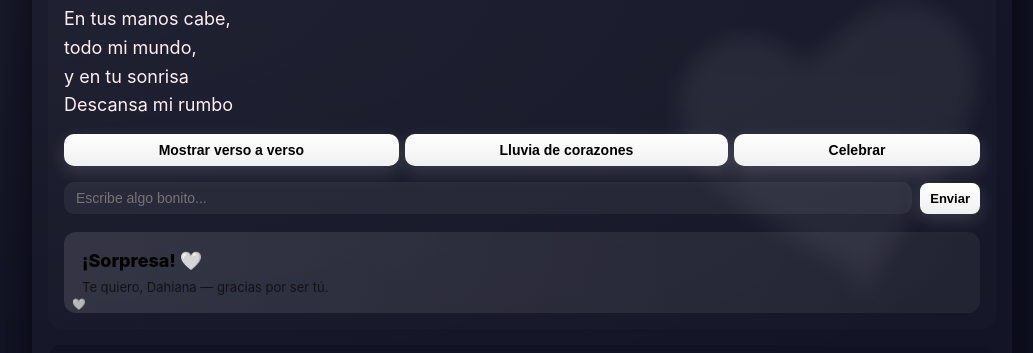
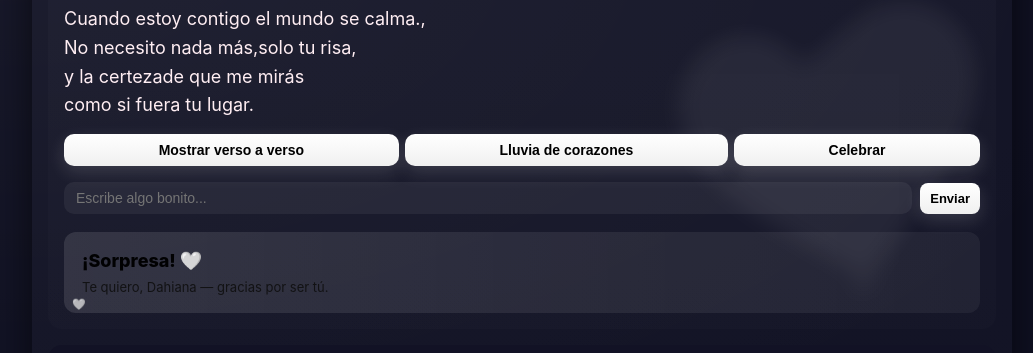
Before and after one commit to abermejogimenez-bit/MI-chat-del-todo, a plain HTML site: page index.html in a window 1280 px wide. Shown: the part 181-534 px from the top of the page, without its empty margins (118-1151 px from the left). Drawn offline with Linux system fonts and the light colour scheme; no server answers.

Commit message:
Update index.html

```diff
--- a/index.html
+++ b/index.html
@@ -175,10 +175,10 @@ footer {
     <div style="position:relative; z-index:2">
       <h2 style="margin:0 0 8px 0">Para <span id="nombreParejaInline">Dahiana</span> 💌</h2>
       <div class="poem" id="poema">
-        <div class="line visible">En tus manos cabe,</div>
-        <div class="line visible">todo mi mundo,</div>
-        <div class="line visible">y en tu sonrisa</div>
-        <div class="line visible">Descansa mi rumbo</div>
+        <div class="line visible">Cuando estoy contigo el mundo se calma.,</div>
+        <div class="line visible">No necesito nada más,solo tu risa,</div>
+        <div class="line visible">y la certezade que me mirás</div>
+        <div class="line visible">como si fuera tu lugar.</div>
       </div>
       <div style="height:14px"></div>
       <div class="controls">
```
